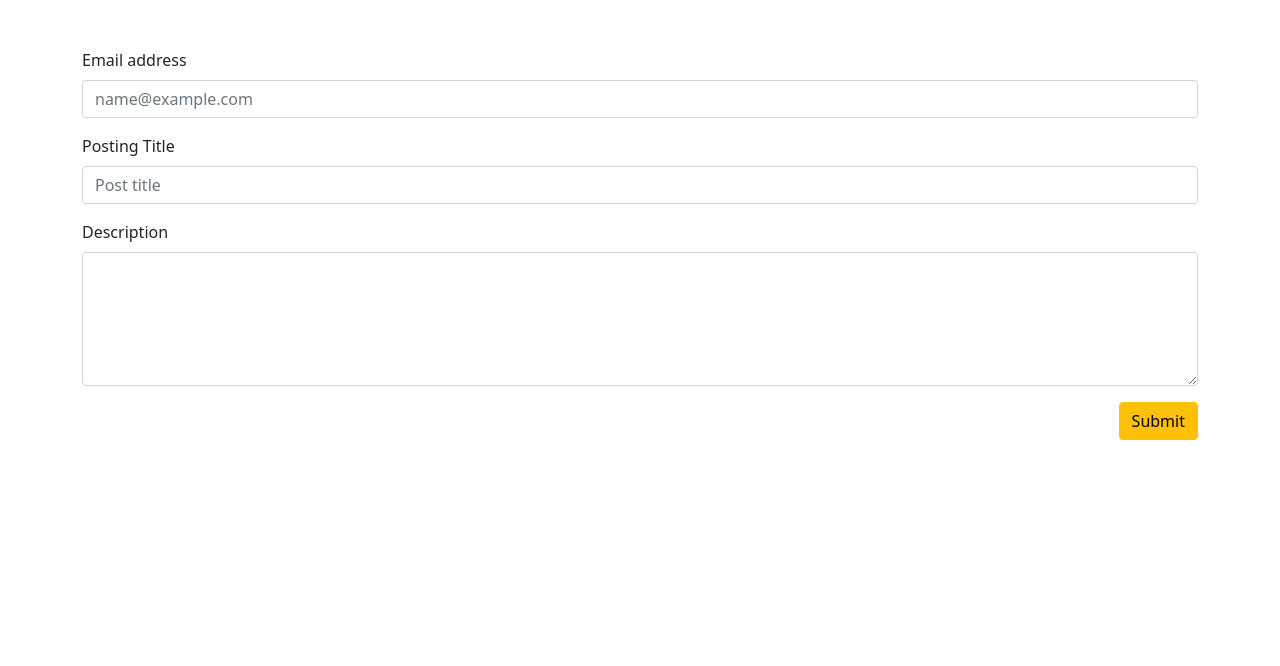
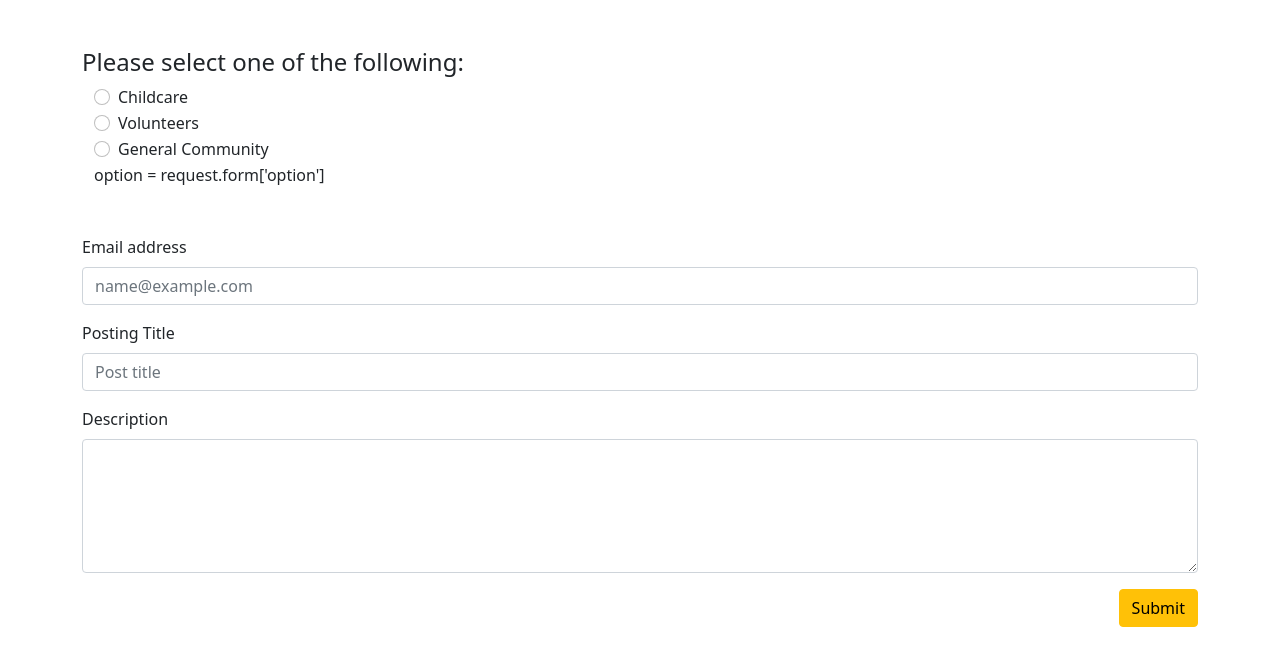
Before and after one commit to sakuray10/BravaProject, a Flask app: page /new in a window 1280 px wide. Shown: the part 70-736 px from the top of the page. Run offline with Flask 2, Linux system fonts and the light colour scheme.

Commit message:
Add radio buttons

```diff
--- a/app.py
+++ b/app.py
@@ -43,6 +43,7 @@ def community():
 @app.route('/new', methods=('GET', 'POST'))
 def new():
     if request.method == 'POST':
+        option = request.form['option']
         email = request.form['email']
         title = request.form['title']
         content = request.form['content']
@@ -51,8 +52,8 @@ def new():
             flash('Title is required.')
         else:
             conn = get_db_connection()
-            conn.execute('INSERT INTO posts (email, title, content) VALUES (?, ?, ?)',
-                         (email, title, content))
+            conn.execute('INSERT INTO posts (option, email, title, content) VALUES (?, ?, ?, ?)',
+                         (option, email, title, content))
             conn.commit()
             conn.close()
             return redirect(url_for('community'))
--- a/schema.sql
+++ b/schema.sql
@@ -4,6 +4,7 @@ DROP TABLE IF EXISTS posts;
 CREATE TABLE posts (
     id INTEGER PRIMARY KEY AUTOINCREMENT,
     created TIMESTAMP NOT NULL DEFAULT CURRENT_TIMESTAMP,
+    option TEXT NOT NULL,
     email TEXT NOT NULL,
     title TEXT NOT NULL,
     content TEXT NOT NULL
--- a/templates/newpostform.html
+++ b/templates/newpostform.html
@@ -23,7 +23,7 @@
                     </svg>
                 </a>
                 <span class="navbar-brand mb-0 h1">
-                    <a href = "/">Craigslist</a>
+                    <a href="/">Craigslist</a>
                 </span>
 
                 <form class="col-12 col-lg-auto mb-3 mb-lg-0 me-lg-3">
@@ -37,27 +37,31 @@
 
 <div class="container mt-5 mb-3">
     <form method="post">
-        {#        <h4>Please select one of the following:</h4>#}
-        {#        <div class="container mb-3">#}
-        {#            <div class="form-check">#}
-        {#                <input class="form-check-input" type="radio" name="flexRadioDefault" id="flexRadioDefault1">#}
-        {#                <label class="form-check-label" for="flexRadioDefault1">#}
-        {#                    Childcare#}
-        {#                </label>#}
-        {#            </div>#}
-        {#            <div class="form-check">#}
-        {#                <input class="form-check-input" type="radio" name="flexRadioDefault" id="flexRadioDefault2">#}
-        {#                <label class="form-check-label" for="flexRadioDefault2">#}
-        {#                    Volunteers#}
-        {#                </label>#}
-        {#            </div>#}
-        {#            <div class="form-check">#}
-        {#                <input class="form-check-input" type="radio" name="flexRadioDefault" id="flexRadioDefault3">#}
-        {#                <label class="form-check-label" for="flexRadioDefault3">#}
-        {#                    General Community#}
-        {#                </label>#}
-        {#            </div>#}
-        {#        </div>#}
+        <h4>Please select one of the following:</h4>
+        <div class="container mb-3">
+            <div class="form-check">
+                <input class="form-check-input" type="radio" name="option" id="flexRadioDefault1"
+                       value="childcare">
+                <label class="form-check-label" for="flexRadioDefault1">
+                    Childcare
+                </label>
+            </div>
+            <div class="form-check">
+                <input class="form-check-input" type="radio" name="option" id="flexRadioDefault2"
+                       value="volunteers">
+                <label class="form-check-label" for="flexRadioDefault2">
+                    Volunteers
+                </label>
+            </div>
+            <div class="form-check">
+                <input class="form-check-input" type="radio" name="option" id="flexRadioDefault3"
+                       value="general">
+                <label class="form-check-label" for="flexRadioDefault3">
+                    General Community
+                </label>
+            </div>
+            option = request.form['option']
+        </div>
 
 
         <div class="form-group mb-3 mt-5">
--- a/templates/post.html
+++ b/templates/post.html
@@ -5,6 +5,7 @@
 {% block content %}
     <h2>{% block title %} {{ post['title'] }} {% endblock %}</h2>
     <span class="badge badge-primary">{{ post['created'] }}</span>
+    <p>Posted Type: {{ post['option'] }}</p>
     <p>Posted by: {{ post['email'] }}</p>
     <p>{{ post['content'] }}</p>
 {% endblock %}
```
Also changed, not shown: database.db.
